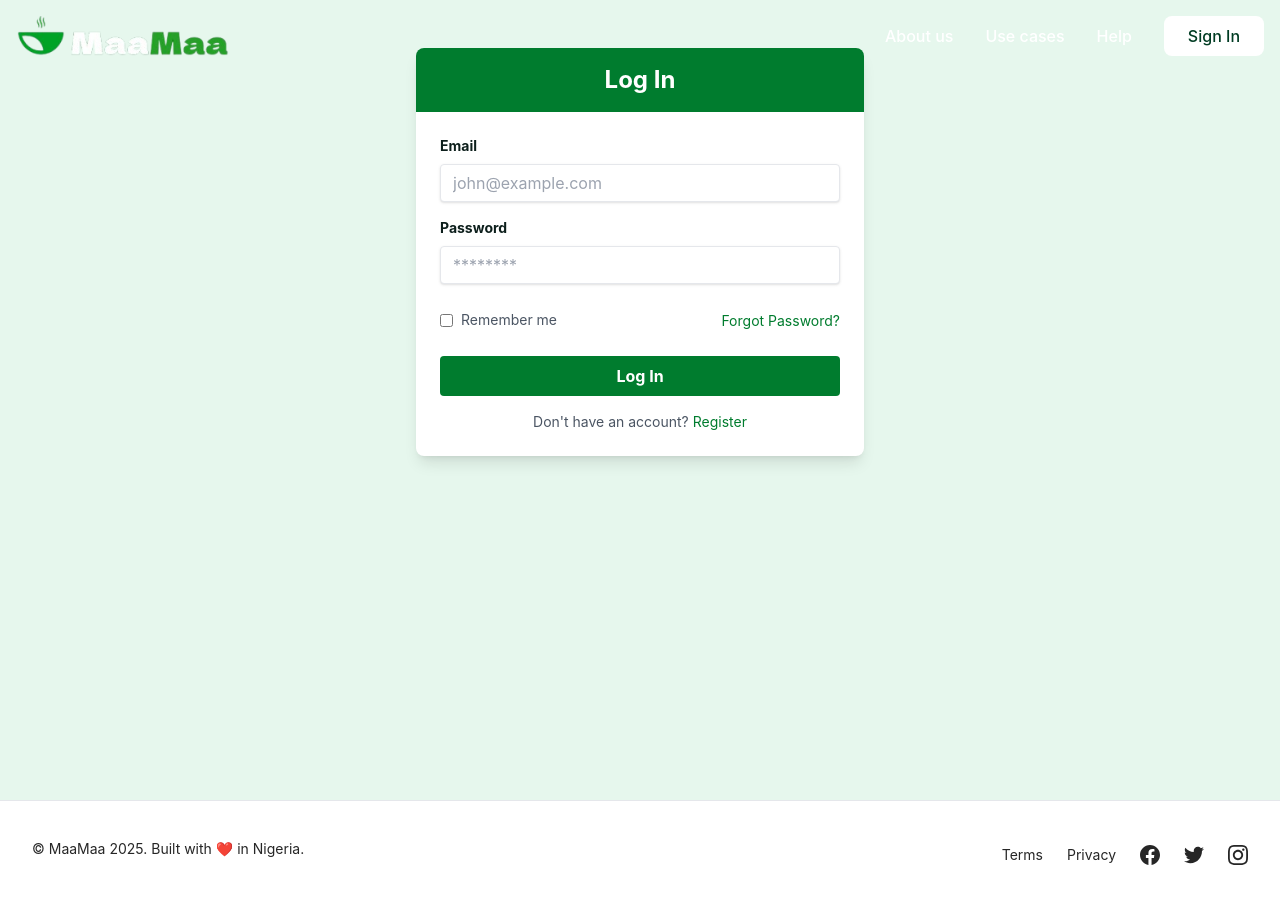
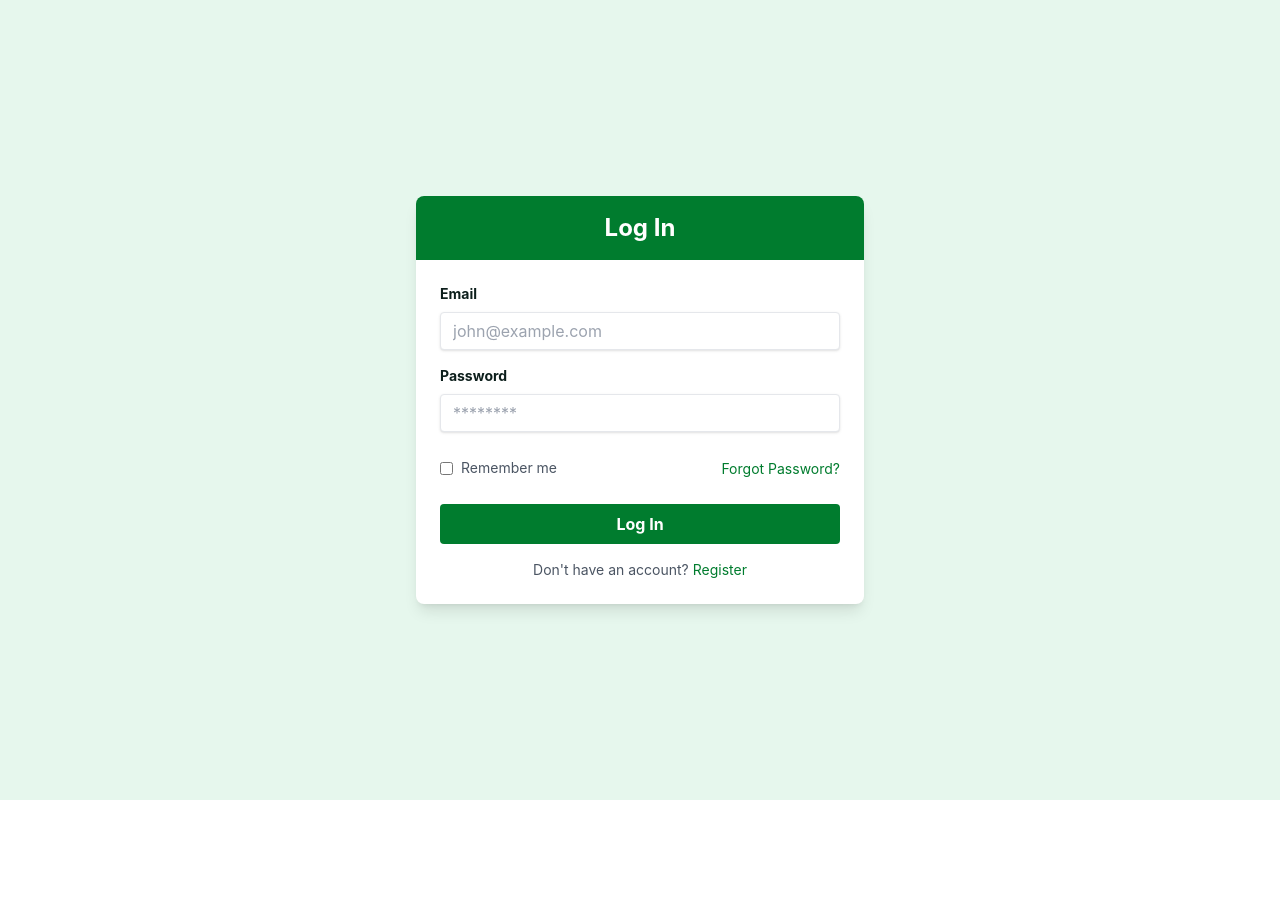
Before and after one commit to MichaelOmoniyi/maamaa-v2, a Nuxt app in the folder frontend/: page /login in a window 1280 px wide. After the commit the page ends 800 px from the top, so only its background shows below. Built offline with nearby package versions, Linux system fonts and the light colour scheme; no server answers; a small style sheet from the web is missing.

Commit message:
Remove layout

```diff
--- a/frontend/pages/login.vue
+++ b/frontend/pages/login.vue
@@ -1,5 +1,5 @@
 <template>
-  <div class="min-h-screen bg-pale-green py-12">
+  <div class="min-h-screen bg-pale-green items-center justify-center flex py-12">
     <div class="container mx-auto px-4">
       <div class="max-w-md mx-auto bg-white rounded-lg shadow-lg overflow-hidden">
         <div class="bg-primary-green p-4">
@@ -83,6 +83,10 @@
 <script setup>
 import { useAuthStore } from '~/store/auth';
 
+definePageMeta({
+  layout: false
+});
+
 const authStore = useAuthStore();
 const router = useRouter();
 
@@ -107,8 +111,8 @@ const login = async () => {
       return;
     }
 
-    // Login successful, redirect to home page
-    router.push('/');
+    // Login successful, redirect to chat page instead of home page
+    router.push('/chat');
   } catch (e) {
     error.value = e.message || 'An error occurred during login.';
   } finally {
```
